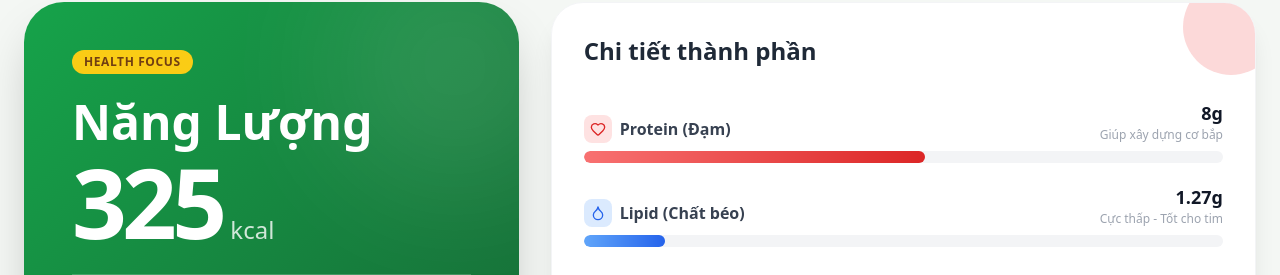
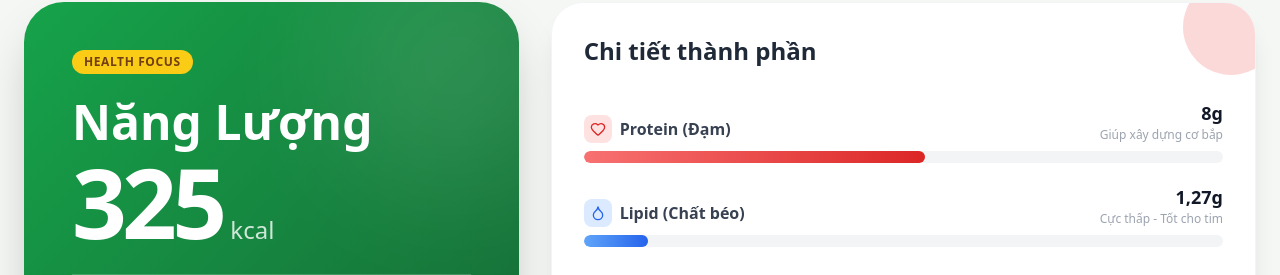
Before and after one commit to ThuanProfessor/clone-githubpage-thfoods, a React (Vite) app in the folder my-thfood-app/: page / in a window 1280 px wide. Shown: the part 1075-1350 px from the top of the page. Built offline with nearby package versions, Linux system fonts and the light colour scheme.

Commit message:
load full code

```diff
--- a/my-thfood-app/src/App.jsx
+++ b/my-thfood-app/src/App.jsx
@@ -657,7 +657,7 @@ export default function App() {
                     {/* Lipid Bar */}
                     <NutriBar
                         label="Lipid (Chất béo)"
-                        value="1.27g"
+                        value="1,27g"
                         max={10}
                         subtext="Cực thấp - Tốt cho tim"
                         icon={Droplet}
```
